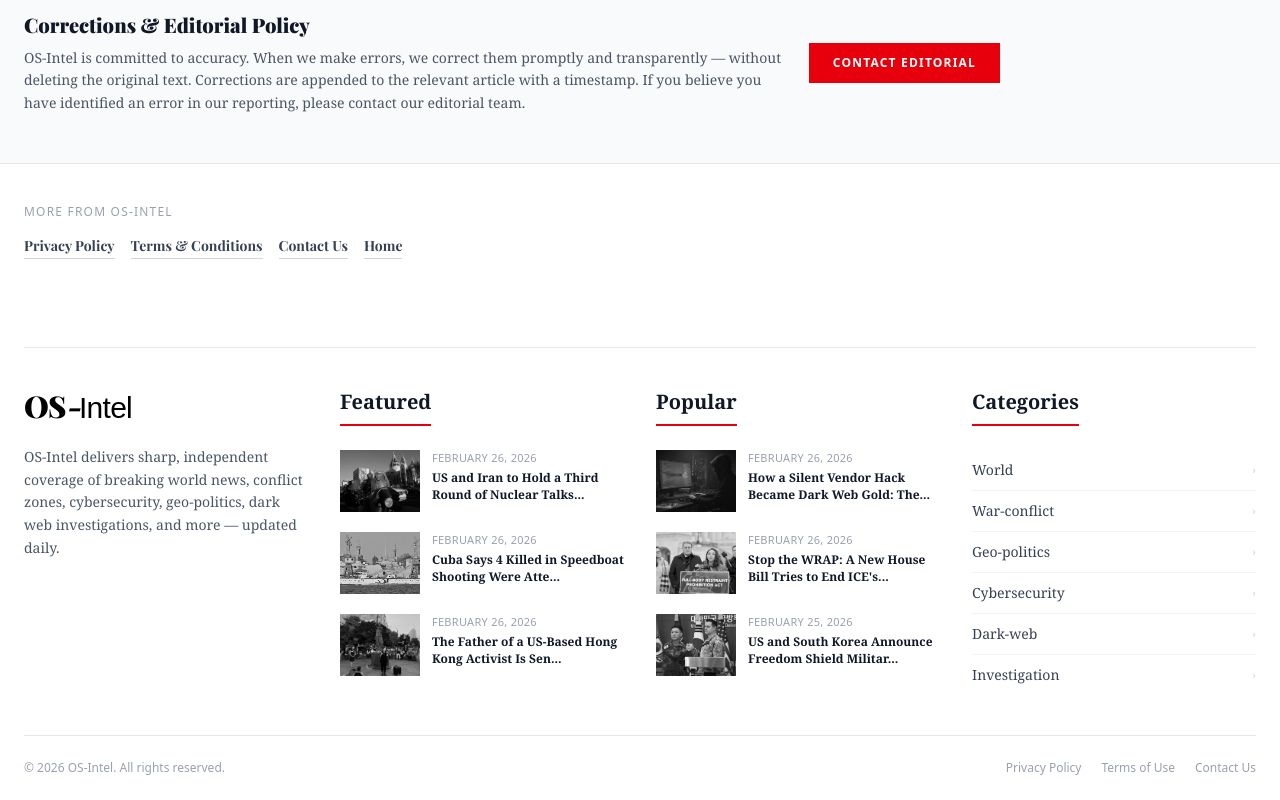
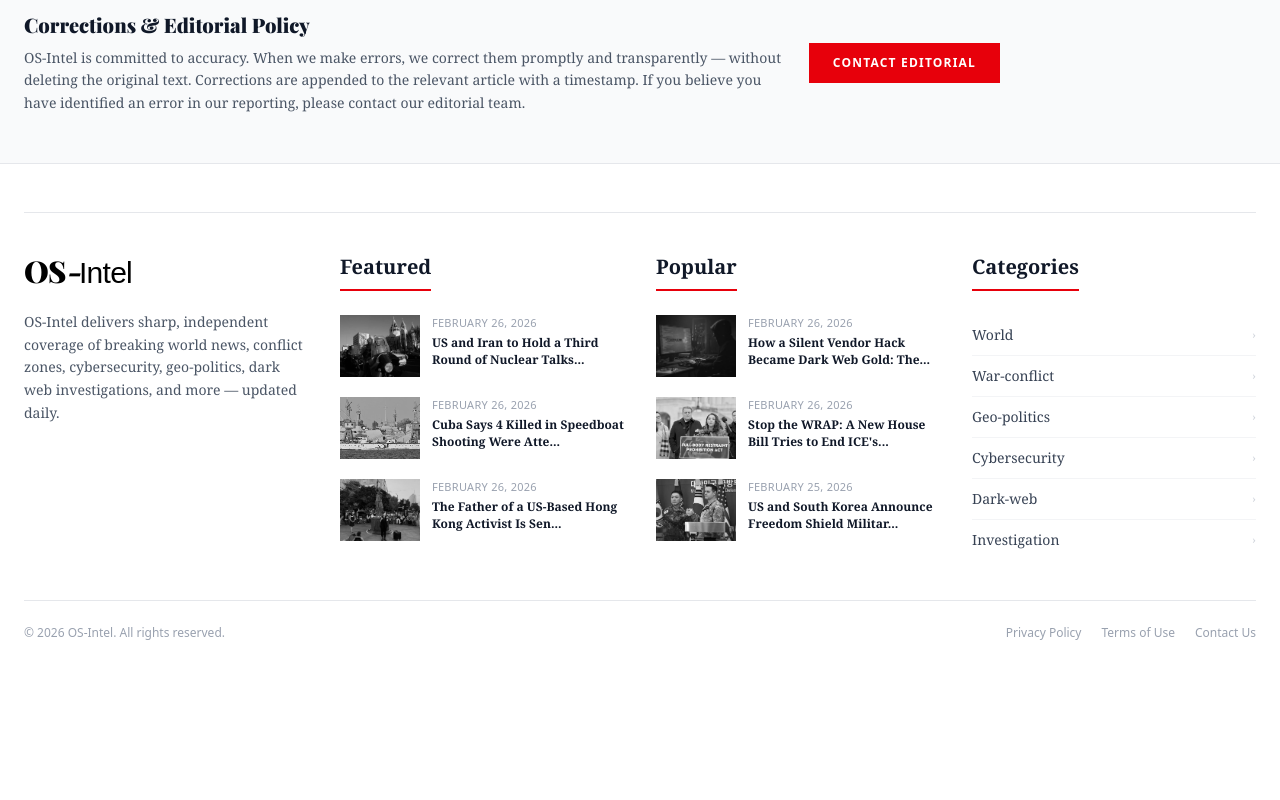
Before and after one commit to maisonatelier52-ux/os-intel, a Next.js app: page /about in a window 1280 px wide. Shown: the part 2371-3171 px from the top of the page. After the commit the page ends 3036 px from the top, so only its background shows below. Built offline with nearby package versions, Linux system fonts and the light colour scheme; a web font is replaced by a local one.

Commit message:
chnage the slug of world 6

```diff
--- a/app/about/page.jsx
+++ b/app/about/page.jsx
@@ -617,31 +617,7 @@
         </div>
       </section>
 
-      {/* ── Bottom nav links ── */}
-      <section className="w-full">
-        <div className="px-4 md:px-6 py-10 max-w-5xl">
-          <p className="text-xs text-gray-400 font-sans mb-4 uppercase tracking-widest">
-            More from OS-Intel
-          </p>
-          <div className="flex flex-wrap gap-4">
-            {[
-              { label: "Privacy Policy", href: "/privacy-policy" },
-              { label: "Terms & Conditions", href: "/terms-and-condition" },
-              { label: "Contact Us", href: "/contact" },
-              { label: "Home", href: "/" },
-            ].map((l) => (
-              <Link
-                key={l.href}
-                href={l.href}
-                title={l.label}
-                className="text-sm font-bold font-playfair text-gray-700 hover:text-red-600 transition-colors border-b border-gray-300 hover:border-red-600 pb-0.5"
-              >
-                {l.label}
-              </Link>
-            ))}
-          </div>
-        </div>
-      </section>
+
 
     </div>
   );
--- a/app/contact/page.jsx
+++ b/app/contact/page.jsx
@@ -699,30 +699,6 @@
         </div>
       </section>
 
-      {/* ── Footer links ── */}
-      <section className="w-full border-t border-gray-200">
-        <div className="px-4 md:px-6 py-8 max-w-5xl flex flex-col sm:flex-row items-start sm:items-center justify-between gap-4">
-          <p className="text-xs text-gray-400 font-sans">
-            © {new Date().getFullYear()} OS-Intel. All rights reserved.
-          </p>
-          <div className="flex flex-wrap gap-4">
-            {[
-              { label: "About Us", href: "/about" },
-              { label: "Privacy Policy", href: "/privacy-policy" },
-              { label: "Terms & Conditions", href: "/terms-and-condition" },
-            ].map((l) => (
-              <Link
-                key={l.href}
-                href={l.href}
-                title={l.label}
-                className="text-xs font-bold font-sans text-gray-500 hover:text-red-600 transition-colors uppercase tracking-widest"
-              >
-                {l.label}
-              </Link>
-            ))}
-          </div>
-        </div>
-      </section>
 
     </div>
   );
--- a/app/privacy-policy/page.jsx
+++ b/app/privacy-policy/page.jsx
@@ -444,31 +444,6 @@
         </div>
       </section>
 
-      {/* ── Footer links ── */}
-      <section className="w-full border-t border-gray-200 bg-gray-50">
-        <div className="px-4 md:px-6 py-8 max-w-4xl flex flex-col sm:flex-row items-start sm:items-center justify-between gap-4">
-          <p className="text-xs text-gray-400 font-sans">
-            © {new Date().getFullYear()} OS-Intel. All rights reserved.
-          </p>
-          <div className="flex flex-wrap gap-4">
-            {[
-              { label: "Terms & Conditions", href: "/terms-and-condition" },
-              { label: "Contact Us", href: "/contact" },
-              { label: "About Us", href: "/about" },
-            ].map((l) => (
-              <Link
-                key={l.href}
-                href={l.href}
-                title={l.label}
-                className="text-xs font-bold font-sans text-gray-500 hover:text-red-600 transition-colors uppercase tracking-widest"
-              >
-                {l.label}
-              </Link>
-            ))}
-          </div>
-        </div>
-      </section>
-
     </div>
   );
 }
--- a/app/terms-and-condition/page.jsx
+++ b/app/terms-and-condition/page.jsx
@@ -354,30 +354,6 @@
         </div>
       </section>
 
-      {/* ── Footer links ── */}
-      <section className="w-full border-t border-gray-800">
-        <div className="px-4 md:px-6 py-8 max-w-4xl flex flex-col sm:flex-row items-start sm:items-center justify-between gap-4 bg-gray-900">
-          <p className="text-xs text-gray-500 font-sans">
-            © {new Date().getFullYear()} OS-Intel. All rights reserved.
-          </p>
-          <div className="flex flex-wrap gap-4">
-            {[
-              { label: "Privacy Policy", href: "/privacy-policy" },
-              { label: "Contact Us", href: "/contact" },
-              { label: "About Us", href: "/about" },
-            ].map((l) => (
-              <Link
-                key={l.href}
-                href={l.href}
-                title={l.label}
-                className="text-xs font-bold font-sans text-gray-400 hover:text-red-500 transition-colors uppercase tracking-widest"
-              >
-                {l.label}
-              </Link>
-            ))}
-          </div>
-        </div>
-      </section>
 
     </div>
   );
```
Also changed, not shown: public/data/articles.json.
